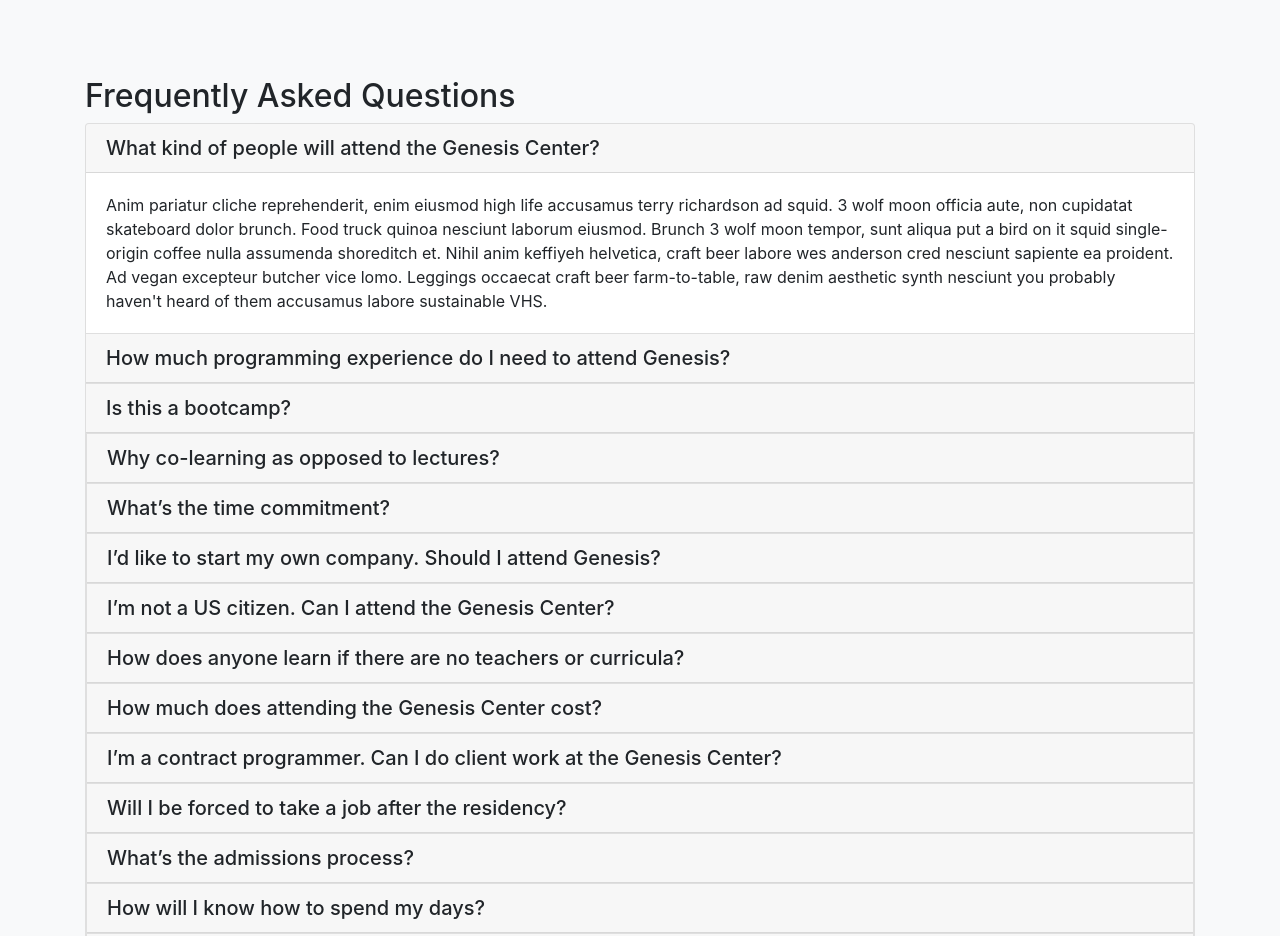
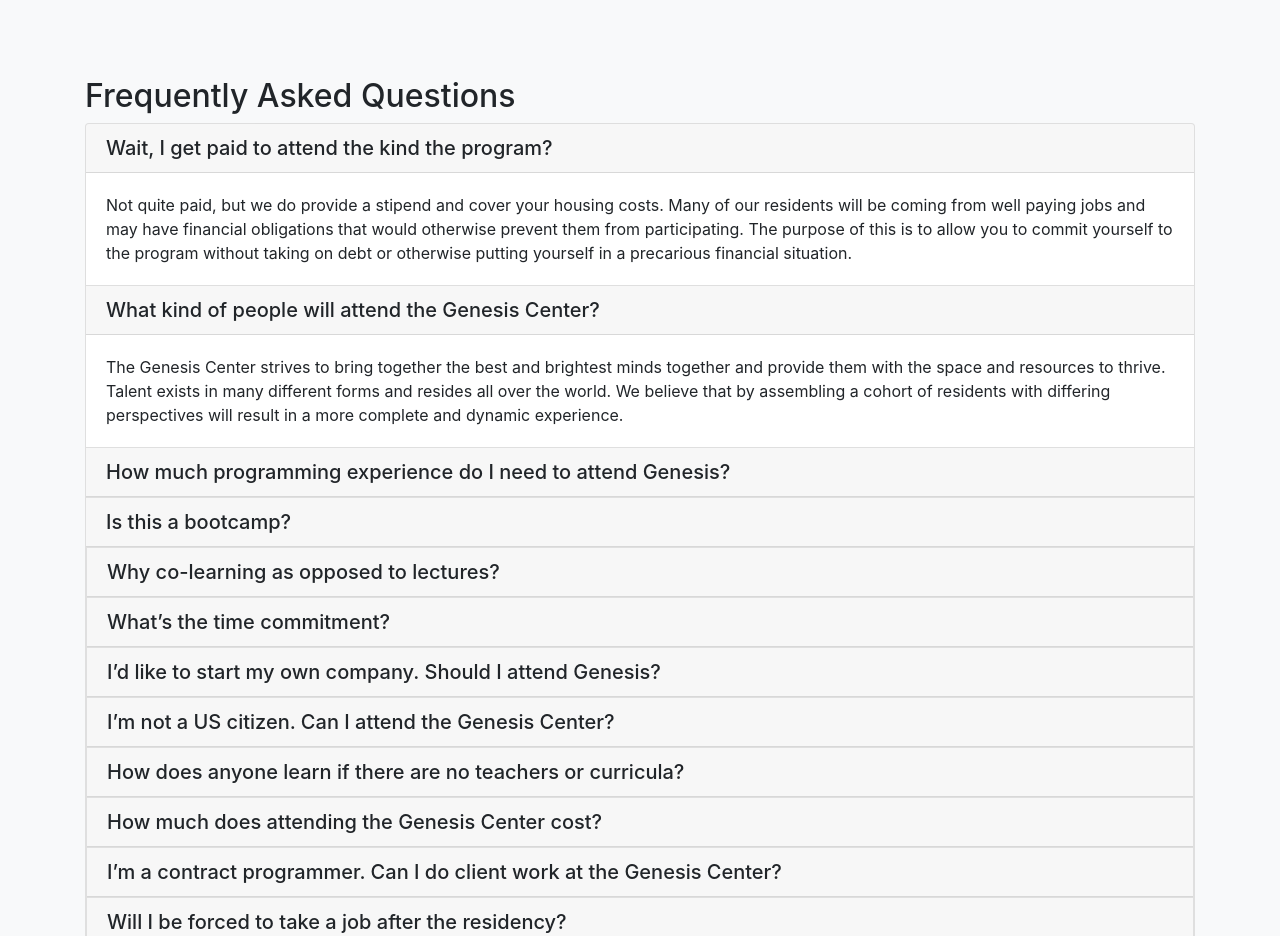
Before and after one commit to genesiscenter/genesiscenter.github.io, a website with bundled scripts: page index.html in a window 1280 px wide. Shown: the part 3660-4596 px from the top of the page. Built offline with nearby package versions, Linux system fonts and the light colour scheme; a web font is replaced by a local one.

Commit message:
favicon and FAQs

```diff
--- a/index.html
+++ b/index.html
@@ -22,7 +22,10 @@
 
     <!-- Custom styles for this template -->
     <link href="css/agency.min.css" rel="stylesheet">
-    <link rel="shortcut icon" href="/img/favicon.ico">
+
+    <!-- favicon -->
+    <link rel="icon" href="favicon.ico" type="image/x-icon">
+    <link rel="shortcut icon" href="favicon.ico" type="image/x-icon">
 
   </head>
 
@@ -273,6 +276,22 @@
             <div class="card-header" id="headingOne">
               <h5 class="panel-title mb-0">
                 <a role="button" data-toggle="collapse" data-target="#collapseOne" aria-expanded="true" aria-controls="collapseOne">
+                  Wait, I get paid to attend the kind the program?
+                </a>
+              </h5>
+            </div>
+
+            <div id="collapseOne" class="collapse show" aria-labelledby="headingOne" data-parent="#accordionExample">
+              <div class="card-body">
+                Not quite paid, but we do provide a stipend and cover your housing costs. Many of our residents will be coming from well paying jobs and may have financial obligations that would otherwise prevent them from participating. The purpose of this is to allow you to commit yourself to the program without taking on debt or otherwise putting yourself in a precarious financial situation.
+              </div>
+            </div>
+          </div>
+
+          <div class="card">
+            <div class="card-header" id="headingOne">
+              <h5 class="panel-title mb-0">
+                <a role="button" data-toggle="collapse" data-target="#collapseOne" aria-expanded="true" aria-controls="collapseOne">
                   What kind of people will attend the Genesis Center?
                 </a>
               </h5>
@@ -280,7 +299,7 @@
 
             <div id="collapseOne" class="collapse show" aria-labelledby="headingOne" data-parent="#accordionExample">
               <div class="card-body">
-                Anim pariatur cliche reprehenderit, enim eiusmod high life accusamus terry richardson ad squid. 3 wolf moon officia aute, non cupidatat skateboard dolor brunch. Food truck quinoa nesciunt laborum eiusmod. Brunch 3 wolf moon tempor, sunt aliqua put a bird on it squid single-origin coffee nulla assumenda shoreditch et. Nihil anim keffiyeh helvetica, craft beer labore wes anderson cred nesciunt sapiente ea proident. Ad vegan excepteur butcher vice lomo. Leggings occaecat craft beer farm-to-table, raw denim aesthetic synth nesciunt you probably haven't heard of them accusamus labore sustainable VHS.
+                The Genesis Center strives to bring together the best and brightest minds together and provide them with the space and resources to thrive. Talent exists in many different forms and resides all over the world. We believe that by assembling a cohort of residents with differing perspectives will result in a more complete and dynamic experience.
               </div>
             </div>
           </div>
@@ -295,7 +314,7 @@
             </div>
             <div id="collapseTwo" class="collapse" aria-labelledby="headingTwo" data-parent="#accordionExample">
               <div class="card-body">
-                Anim pariatur cliche reprehenderit, enim eiusmod high life accusamus terry richardson ad squid. 3 wolf moon officia aute, non cupidatat skateboard dolor brunch. Food truck quinoa nesciunt laborum eiusmod. Brunch 3 wolf moon tempor, sunt aliqua put a bird on it squid single-origin coffee nulla assumenda shoreditch et. Nihil anim keffiyeh helvetica, craft beer labore wes anderson cred nesciunt sapiente ea proident. Ad vegan excepteur butcher vice lomo. Leggings occaecat craft beer farm-to-table, raw denim aesthetic synth nesciunt you probably haven't heard of them accusamus labore sustainable VHS.
+                The Genesis Center is designed for experienced professionals. We do not believe that years of experience is a predictive measure of mastery, but generally speaking we consider five years of experience as a general minimum.
               </div>
             </div>
           </div>
@@ -309,7 +328,7 @@
             </div>
             <div id="collapseThree" class="collapse" aria-labelledby="headingThree" data-parent="#accordionExample">
               <div class="card-body">
-                Anim pariatur cliche reprehenderit, enim eiusmod high life accusamus terry richardson ad squid. 3 wolf moon officia aute, non cupidatat skateboard dolor brunch. Food truck quinoa nesciunt laborum eiusmod. Brunch 3 wolf moon tempor, sunt aliqua put a bird on it squid single-origin coffee nulla assumenda shoreditch et. Nihil anim keffiyeh helvetica, craft beer labore wes anderson cred nesciunt sapiente ea proident. Ad vegan excepteur butcher vice lomo. Leggings occaecat craft beer farm-to-table, raw denim aesthetic synth nesciunt you probably haven't heard of them accusamus labore sustainable VHS.
+                No. This more of a retreat where residents can immerse themselves in their area of interest. Because of the experience level of the residents, we have very little mandated structure and allow curiosity to be the driving force.
               </div>
             </div>
 
@@ -338,7 +357,7 @@
             </div>
             <div id="collapseFive" class="collapse" aria-labelledby="headingFive" data-parent="#accordionExample">
               <div class="card-body">
-                Anim pariatur cliche reprehenderit, enim eiusmod high life accusamus terry richardson ad squid. 3 wolf moon officia aute, non cupidatat skateboard dolor brunch. Food truck quinoa nesciunt laborum eiusmod. Brunch 3 wolf moon tempor, sunt aliqua put a bird on it squid single-origin coffee nulla assumenda shoreditch et. Nihil anim keffiyeh helvetica, craft beer labore wes anderson cred nesciunt sapiente ea proident. Ad vegan excepteur butcher vice lomo. Leggings occaecat craft beer farm-to-table, raw denim aesthetic synth nesciunt you probably haven't heard of them accusamus labore sustainable VHS.
+                Residents are required to come to the Center every work day between the hours of 10am to 5pm. Lunch will be provided everyday. Occasional speakers and events will be made available for those interested.
               </div>
             </div>
           </div>
@@ -353,7 +372,7 @@
             </div>
             <div id="collapseSix" class="collapse" aria-labelledby="headingSix" data-parent="#accordionExample">
               <div class="card-body">
-                Anim pariatur cliche reprehenderit, enim eiusmod high life accusamus terry richardson ad squid. 3 wolf moon officia aute, non cupidatat skateboard dolor brunch. Food truck quinoa nesciunt laborum eiusmod. Brunch 3 wolf moon tempor, sunt aliqua put a bird on it squid single-origin coffee nulla assumenda shoreditch et. Nihil anim keffiyeh helvetica, craft beer labore wes anderson cred nesciunt sapiente ea proident. Ad vegan excepteur butcher vice lomo. Leggings occaecat craft beer farm-to-table, raw denim aesthetic synth nesciunt you probably haven't heard of them accusamus labore sustainable VHS.
+                Yes. You are welcome to explore your own open source or commercial idea. The Genesis Center will make no claim to your intellectual property or ask for any equity in your commercial endeavor. On the other hand, the Genesis Center’s sole focus is to improve the Bitcoin ecosystem. We ask that you focus your energy on building technology and not business functions like sales, business development, etc. We also prohibit any form of contract work during the program. At the conclusion of the program we will assist you in every effort to network with investors and assist you in your efforts to build your company.
               </div>
             </div>
           </div>
@@ -368,7 +387,7 @@
             </div>
             <div id="collapseSeven" class="collapse" aria-labelledby="headingSeven" data-parent="#accordionExample">
               <div class="card-body">
-                Anim pariatur cliche reprehenderit, enim eiusmod high life accusamus terry richardson ad squid. 3 wolf moon officia aute, non cupidatat skateboard dolor brunch. Food truck quinoa nesciunt laborum eiusmod. Brunch 3 wolf moon tempor, sunt aliqua put a bird on it squid single-origin coffee nulla assumenda shoreditch et. Nihil anim keffiyeh helvetica, craft beer labore wes anderson cred nesciunt sapiente ea proident. Ad vegan excepteur butcher vice lomo. Leggings occaecat craft beer farm-to-table, raw denim aesthetic synth nesciunt you probably haven't heard of them accusamus labore sustainable VHS.
+                Yes. We strongly encourage international students to apply and in some cases we will be able to sponsor visas.
               </div>
             </div>
           </div>
@@ -428,7 +447,7 @@
             </div>
             <div id="collapseEleven" class="collapse" aria-labelledby="headingEleven" data-parent="#accordionExample">
               <div class="card-body">
-                Anim pariatur cliche reprehenderit, enim eiusmod high life accusamus terry richardson ad squid. 3 wolf moon officia aute, non cupidatat skateboard dolor brunch. Food truck quinoa nesciunt laborum eiusmod. Brunch 3 wolf moon tempor, sunt aliqua put a bird on it squid single-origin coffee nulla assumenda shoreditch et. Nihil anim keffiyeh helvetica, craft beer labore wes anderson cred nesciunt sapiente ea proident. Ad vegan excepteur butcher vice lomo. Leggings occaecat craft beer farm-to-table, raw denim aesthetic synth nesciunt you probably haven't heard of them accusamus labore sustainable VHS.
+                No. You are under no obligation to accept a job upon completion of the residency.
               </div>
             </div>
           </div>
@@ -443,7 +462,7 @@
             </div>
             <div id="collapseTwelve" class="collapse" aria-labelledby="headingTwelve" data-parent="#accordionExample">
               <div class="card-body">
-                Anim pariatur cliche reprehenderit, enim eiusmod high life accusamus terry richardson ad squid. 3 wolf moon officia aute, non cupidatat skateboard dolor brunch. Food truck quinoa nesciunt laborum eiusmod. Brunch 3 wolf moon tempor, sunt aliqua put a bird on it squid single-origin coffee nulla assumenda shoreditch et. Nihil anim keffiyeh helvetica, craft beer labore wes anderson cred nesciunt sapiente ea proident. Ad vegan excepteur butcher vice lomo. Leggings occaecat craft beer farm-to-table, raw denim aesthetic synth nesciunt you probably haven't heard of them accusamus labore sustainable VHS.
+              Start with the <a href="https://genesiscenter.typeform.com/to/g8UDOF"> application</a> and we will reach out if you have been selected to go to the second round which will be a more in-depth evaluation of your current skills and where you would like to go. Armed with that data, a mentor will select you as a resident they would like to invest in.
               </div>
             </div>
           </div>
@@ -458,7 +477,7 @@
             </div>
             <div id="collapseThirteen" class="collapse" aria-labelledby="headingThirteen" data-parent="#accordionExample">
               <div class="card-body">
-                Anim pariatur cliche reprehenderit, enim eiusmod high life accusamus terry richardson ad squid. 3 wolf moon officia aute, non cupidatat skateboard dolor brunch. Food truck quinoa nesciunt laborum eiusmod. Brunch 3 wolf moon tempor, sunt aliqua put a bird on it squid single-origin coffee nulla assumenda shoreditch et. Nihil anim keffiyeh helvetica, craft beer labore wes anderson cred nesciunt sapiente ea proident. Ad vegan excepteur butcher vice lomo. Leggings occaecat craft beer farm-to-table, raw denim aesthetic synth nesciunt you probably haven't heard of them accusamus labore sustainable VHS.
+                While the day is yours to spend as you see fit, we are here to help. At the start of the program you will map out a course to orient you and you have a mentor and the support of your peers to course correct for the duration of the program.
               </div>
             </div>
           </div>
@@ -473,7 +492,9 @@
             </div>
             <div id="collapseFourteen" class="collapse" aria-labelledby="headingFourteen" data-parent="#accordionExample">
               <div class="card-body">
-                Anim pariatur cliche reprehenderit, enim eiusmod high life accusamus terry richardson ad squid. 3 wolf moon officia aute, non cupidatat skateboard dolor brunch. Food truck quinoa nesciunt laborum eiusmod. Brunch 3 wolf moon tempor, sunt aliqua put a bird on it squid single-origin coffee nulla assumenda shoreditch et. Nihil anim keffiyeh helvetica, craft beer labore wes anderson cred nesciunt sapiente ea proident. Ad vegan excepteur butcher vice lomo. Leggings occaecat craft beer farm-to-table, raw denim aesthetic synth nesciunt you probably haven't heard of them accusamus labore sustainable VHS.
+              The Genesis Center has an integrated recruiting agency. We charge companies 25% of a candidate’s first year salary, excluding bonuses, with a 90-day guarantee. If it doesn’t work out during that time, we’ll cancel the invoice for the full amount.
+              <br>
+              We also depend on the generousity of Bitcoin believers who are willing to invest in making Bitcoin more sustainable.
               </div>
             </div>
           </div>
@@ -488,7 +509,7 @@
             </div>
             <div id="collapseFifteen" class="collapse" aria-labelledby="headingFifteen" data-parent="#accordionExample">
               <div class="card-body">
-                Anim pariatur cliche reprehenderit, enim eiusmod high life accusamus terry richardson ad squid. 3 wolf moon officia aute, non cupidatat skateboard dolor brunch. Food truck quinoa nesciunt laborum eiusmod. Brunch 3 wolf moon tempor, sunt aliqua put a bird on it squid single-origin coffee nulla assumenda shoreditch et. Nihil anim keffiyeh helvetica, craft beer labore wes anderson cred nesciunt sapiente ea proident. Ad vegan excepteur butcher vice lomo. Leggings occaecat craft beer farm-to-table, raw denim aesthetic synth nesciunt you probably haven't heard of them accusamus labore sustainable VHS.
+              The admissions process is entirely separate from our financial aid assessment. After your acceptance to the program we will work with you to determine what you need to meet your current financial obligations as well as live in New York City for three months. We are committed to bringing in the best talent regardless of financial circumstance. We simply ask that you request what you need. We will do our best to accommodate your circumstances.
               </div>
             </div>
           </div>
```
